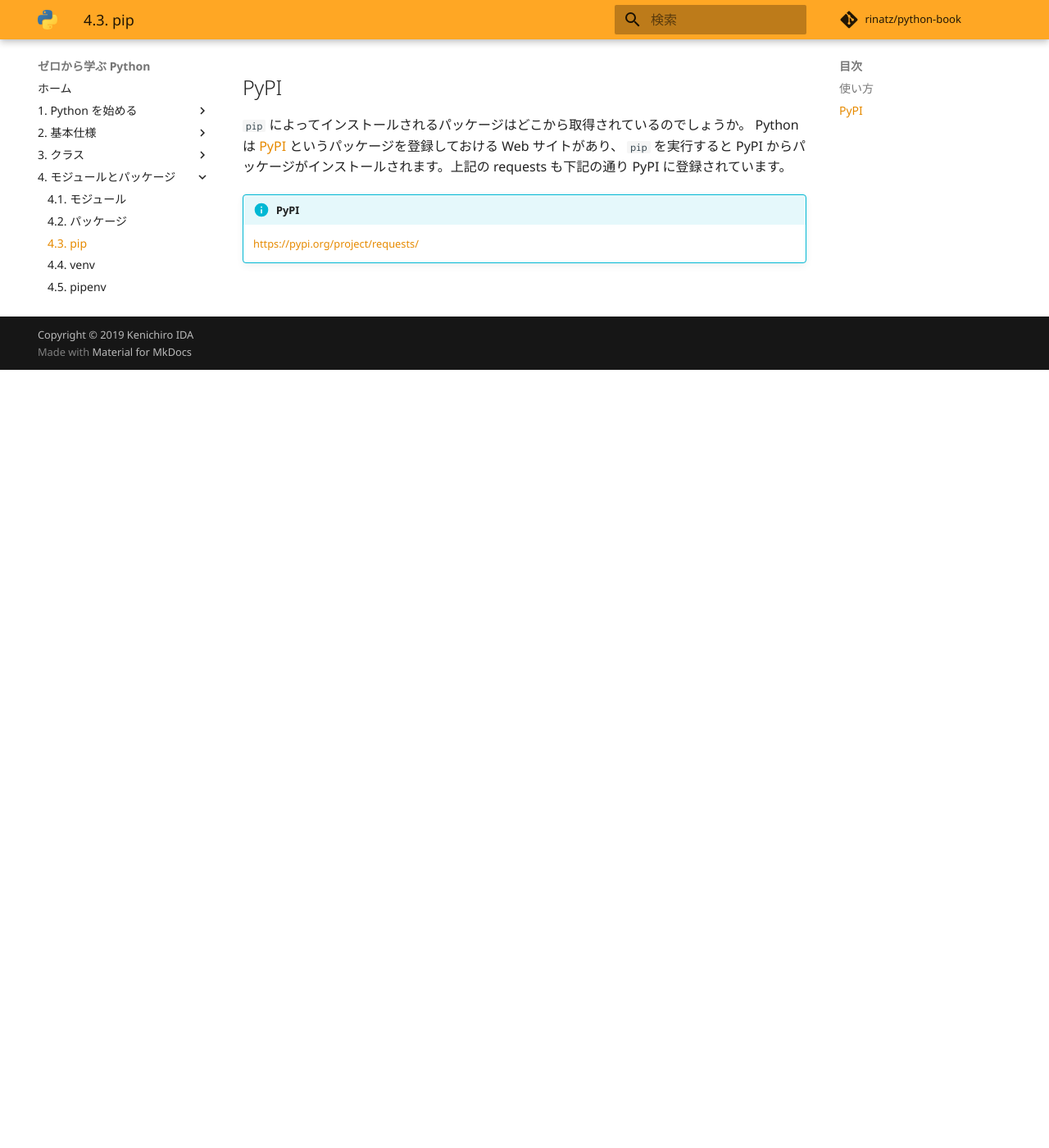
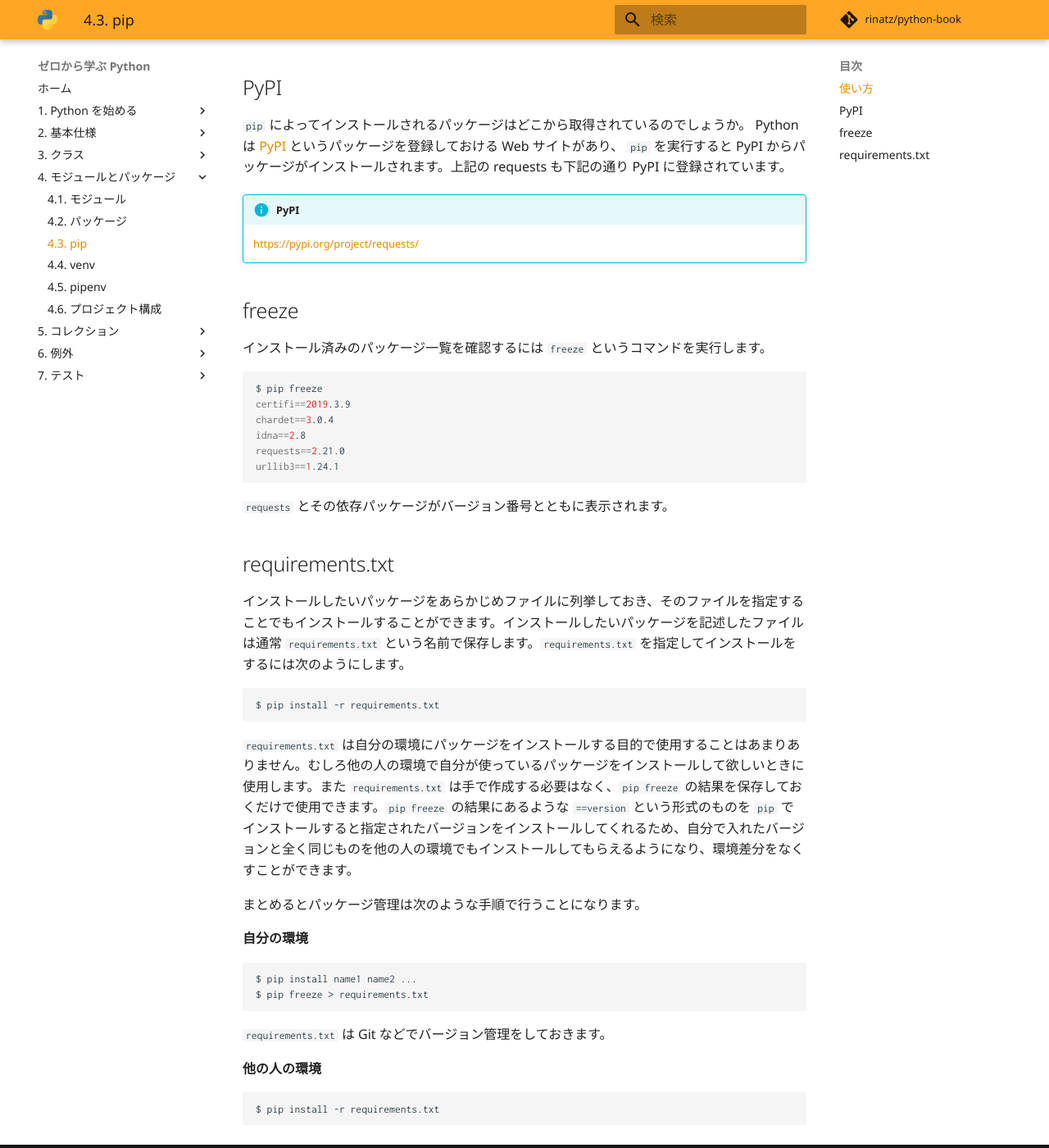
Before and after one commit to rinatz/python-book, an MkDocs documentation site: the page built from docs/ch04-03-pip.md, in a window 1280 px wide and 1400 px high, scrolled down 949 px. Shown: the whole window at 82% size. Built offline with MkDocs 1.6.1 and Material for MkDocs 9.7.7, drawn with Linux system fonts in a browser that asks for light colours; comment, search, counter and statistics services are not loaded.

Commit message:
Create pip documents

````diff
--- a/docs/ch04-03-pip.md
+++ b/docs/ch04-03-pip.md
@@ -48,3 +48,45 @@
     https://pypi.org/project/requests/
 
 [PyPI]: https://pypi.org/
+
+## freeze
+
+インストール済みのパッケージ一覧を確認するには `freeze` というコマンドを実行します。
+
+```shell
+$ pip freeze
+certifi==2019.3.9
+chardet==3.0.4
+idna==2.8
+requests==2.21.0
+urllib3==1.24.1
+```
+
+`requests` とその依存パッケージがバージョン番号とともに表示されます。
+
+## requirements.txt
+
+インストールしたいパッケージをあらかじめファイルに列挙しておき、そのファイルを指定することでもインストールすることができます。インストールしたいパッケージを記述したファイルは通常 `requirements.txt` という名前で保存します。`requirements.txt` を指定してインストールをするには次のようにします。
+
+```shell
+$ pip install -r requirements.txt
+```
+
+`requirements.txt` は自分の環境にパッケージをインストールする目的で使用することはあまりありません。むしろ他の人の環境で自分が使っているパッケージをインストールして欲しいときに使用します。また `requirements.txt` は手で作成する必要はなく、`pip freeze` の結果を保存しておくだけで使用できます。`pip freeze` の結果にあるような `==version` という形式のものを `pip` でインストールすると指定されたバージョンをインストールしてくれるため、自分で入れたバージョンと全く同じものを他の人の環境でもインストールしてもらえるようになり、環境差分をなくすことができます。
+
+まとめるとパッケージ管理は次のような手順で行うことになります。
+
+**自分の環境**
+
+```shell
+$ pip install name1 name2 ...
+$ pip freeze > requirements.txt
+```
+
+`requirements.txt` は Git などでバージョン管理をしておきます。
+
+**他の人の環境**
+
+```shell
+$ pip install -r requirements.txt
+```
````
